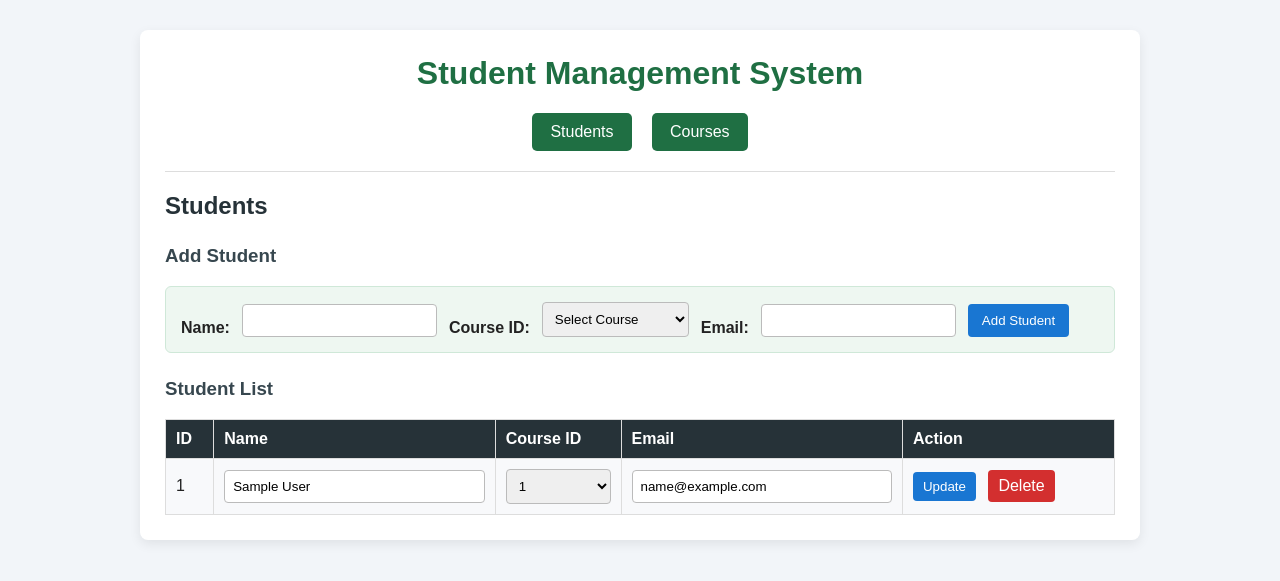
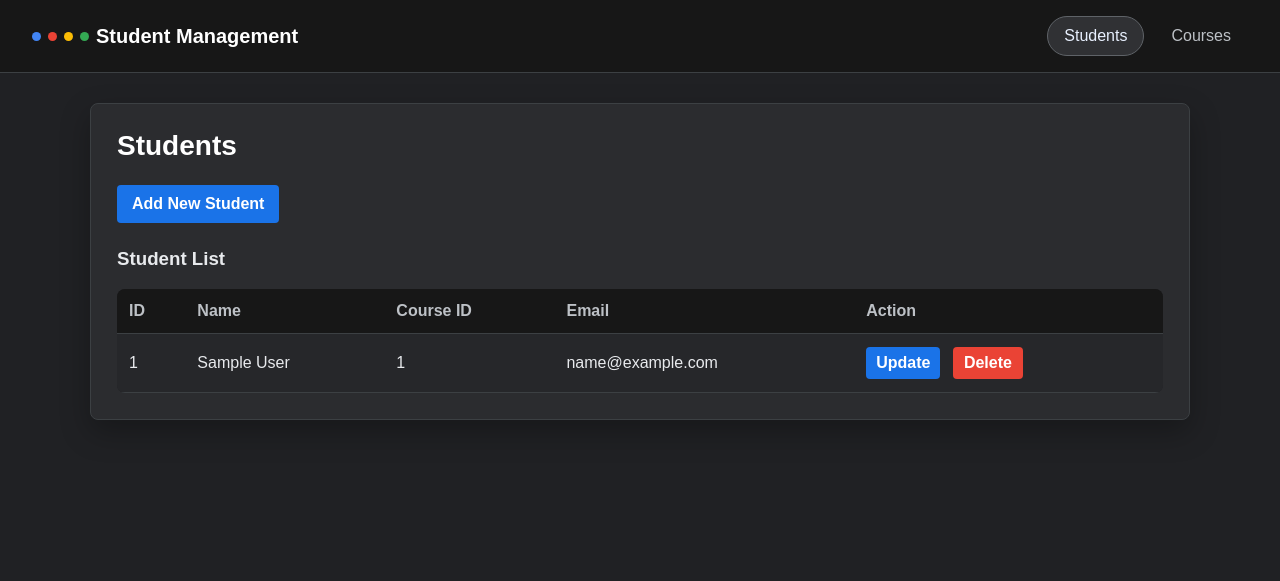
Before and after one commit to SidharthBScCS/student-management-system-MYSQL, a Flask app: page / in a window 1280 px wide. Shown: the top 581 px of the page. Run offline with Flask 3, Linux system fonts and the light colour scheme; tables that the repository leaves empty hold one stand-in row (values such as "Sample post").

Commit message:
Style added

```diff
--- a/static/style.css
+++ b/static/style.css
@@ -4,99 +4,146 @@
 
 body {
     margin: 0;
-    font-family: Arial, sans-serif;
-    background-color: #f2f5f9;
-    color: #222;
+    font-family: Arial, Helvetica, sans-serif;
+    background-color: #202124;
+    color: #e8eaed;
+}
+
+.top-nav {
+    position: sticky;
+    top: 0;
+    z-index: 5;
+    display: flex;
+    justify-content: space-between;
+    align-items: center;
+    gap: 20px;
+    padding: 16px 32px;
+    background-color: #171717;
+    border-bottom: 1px solid #3c4043;
+}
+
+.brand {
+    display: flex;
+    align-items: center;
+    gap: 7px;
+    color: #ffffff;
+    font-size: 20px;
+    font-weight: bold;
+    text-decoration: none;
+}
+
+.brand-dot {
+    width: 9px;
+    height: 9px;
+    border-radius: 50%;
+}
+
+.blue {
+    background-color: #4285f4;
+}
+
+.red {
+    background-color: #ea4335;
+}
+
+.yellow {
+    background-color: #fbbc05;
+}
+
+.green {
+    background-color: #34a853;
+}
+
+.nav-links {
+    display: flex;
+    gap: 10px;
+}
+
+.nav-links a {
+    padding: 10px 16px;
+    color: #bdc1c6;
+    background-color: transparent;
+    border: 1px solid transparent;
+    border-radius: 999px;
+    text-decoration: none;
+}
+
+.nav-links a:hover,
+.nav-links a.active {
+    color: #e8f0fe;
+    background-color: #303134;
+    border-color: #5f6368;
 }
 
 .container {
-    width: 90%;
-    max-width: 1000px;
+    width: 92%;
+    max-width: 1100px;
     margin: 30px auto;
-    background-color: #ffffff;
-    padding: 25px;
+    padding: 26px;
+    background-color: #2b2c2f;
+    border: 1px solid #3c4043;
     border-radius: 8px;
-    box-shadow: 0 4px 12px rgba(0, 0, 0, 0.08);
+    box-shadow: 0 12px 30px rgba(0, 0, 0, 0.28);
 }
 
 h1 {
     margin-top: 0;
-    color: #1f6f43;
+    color: #e8eaed;
     text-align: center;
 }
 
 h2 {
-    color: #263238;
+    margin-top: 0;
+    color: #ffffff;
+    font-size: 28px;
 }
 
 h3 {
     margin-top: 25px;
-    color: #37474f;
-}
-
-nav {
-    text-align: center;
-    margin: 18px 0;
-}
-
-nav a {
-    display: inline-block;
-    margin: 0 8px;
-    padding: 10px 18px;
-    color: #ffffff;
-    background-color: #1f6f43;
-    text-decoration: none;
-    border-radius: 5px;
-}
-
-nav a:hover {
-    background-color: #155832;
+    color: #e8eaed;
 }
 
 hr {
     border: none;
-    border-top: 1px solid #dddddd;
+    border-top: 1px solid #3c4043;
     margin: 20px 0;
-}
-
-.add-form {
-    display: flex;
-    flex-wrap: wrap;
-    gap: 12px;
-    align-items: end;
-    padding: 15px;
-    background-color: #eef7f1;
-    border: 1px solid #cfe8d8;
-    border-radius: 6px;
 }
 
 label {
     font-weight: bold;
+    color: #e8eaed;
 }
 
 input,
 select {
-    padding: 8px;
-    border: 1px solid #bbbbbb;
+    padding: 9px 10px;
+    color: #e8eaed;
+    background-color: #202124;
+    border: 1px solid #5f6368;
     border-radius: 4px;
+    outline: none;
 }
 
-table input,
-table select {
-    width: 100%;
+input:focus,
+select:focus {
+    border-color: #8ab4f8;
+    box-shadow: 0 0 0 2px rgba(138, 180, 248, 0.22);
 }
 
 .btn {
-    padding: 9px 14px;
+    display: inline-block;
+    padding: 10px 15px;
     color: #ffffff;
-    background-color: #1976d2;
+    background-color: #1a73e8;
     border: none;
     border-radius: 4px;
     cursor: pointer;
+    text-decoration: none;
+    font-weight: bold;
 }
 
 .btn:hover {
-    background-color: #0d5ca8;
+    background-color: #185abc;
 }
 
 .small-btn {
@@ -106,36 +153,141 @@ table select {
 table {
     width: 100%;
     border-collapse: collapse;
-    margin-top: 12px;
-    background-color: #ffffff;
+    margin-top: 14px;
+    background-color: #202124;
+    border-radius: 8px;
+    overflow: hidden;
 }
 
 th,
 td {
-    padding: 10px;
-    border: 1px solid #dddddd;
+    padding: 13px 12px;
+    border-bottom: 1px solid #3c4043;
     text-align: left;
 }
 
 th {
-    color: #ffffff;
-    background-color: #263238;
+    color: #bdc1c6;
+    background-color: #171717;
+    font-weight: bold;
 }
 
 tr:nth-child(even) {
-    background-color: #f8f9fb;
+    background-color: #26272a;
+}
+
+tr:hover {
+    background-color: #303134;
 }
 
 .delete-link {
     display: inline-block;
     margin-left: 8px;
-    padding: 7px 10px;
+    padding: 7px 11px;
     color: #ffffff;
-    background-color: #d32f2f;
+    background-color: #ea4335;
     text-decoration: none;
     border-radius: 4px;
+    font-weight: bold;
 }
 
 .delete-link:hover {
-    background-color: #a92323;
+    background-color: #c5221f;
 }
+
+.modal {
+    display: none;
+    position: fixed;
+    z-index: 10;
+    top: 0;
+    left: 0;
+    width: 100%;
+    height: 100%;
+    background-color: rgba(0, 0, 0, 0.72);
+}
+
+.modal:target {
+    display: block;
+}
+
+.modal-box {
+    width: 90%;
+    max-width: 450px;
+    margin: 90px auto;
+    padding: 25px;
+    background-color: #2b2c2f;
+    border: 1px solid #5f6368;
+    border-radius: 8px;
+    box-shadow: 0 16px 40px rgba(0, 0, 0, 0.45);
+    position: relative;
+}
+
+.modal-box h3 {
+    margin-top: 0;
+}
+
+.close-btn {
+    position: absolute;
+    top: 12px;
+    right: 15px;
+    color: #ffffff;
+    background-color: #ea4335;
+    padding: 4px 8px;
+    text-decoration: none;
+    border-radius: 4px;
+    font-size: 12px;
+}
+
+.modal-form {
+    display: flex;
+    flex-direction: column;
+    gap: 14px;
+}
+
+.form-row {
+    display: grid;
+    grid-template-columns: 110px 1fr;
+    align-items: center;
+    gap: 12px;
+    width: 100%;
+}
+
+.modal-form input,
+.modal-form select {
+    width: 100%;
+}
+
+.modal-form .btn {
+    margin-left: 122px;
+    align-self: flex-start;
+}
+
+@media (max-width: 650px) {
+    .top-nav {
+        flex-direction: column;
+        align-items: flex-start;
+        padding: 16px;
+    }
+
+    .nav-links {
+        width: 100%;
+    }
+
+    .nav-links a {
+        flex: 1;
+        text-align: center;
+    }
+
+    .container {
+        width: 94%;
+        padding: 18px;
+    }
+
+    .form-row {
+        grid-template-columns: 1fr;
+    }
+
+    .modal-form .btn {
+        margin-left: 0;
+    }
+}
--- a/templates/base.html
+++ b/templates/base.html
@@ -2,20 +2,26 @@
 <html>
 <head>
     <title>{% block title %}Student Management{% endblock %}</title>
-    <link rel="stylesheet" href="{{ url_for('static', filename='style.css') }}">
+    <link rel="stylesheet" href="{{ url_for('static', filename='style.css') }}?v=3">
 </head>
 <body>
-    <div class="container">
-        <h1>Student Management System</h1>
+    <header class="top-nav">
+        <a class="brand" href="{{ url_for('students') }}">
+            <span class="brand-dot blue"></span>
+            <span class="brand-dot red"></span>
+            <span class="brand-dot yellow"></span>
+            <span class="brand-dot green"></span>
+            <span>Student Management</span>
+        </a>
 
-        <nav>
-            <a href="{{ url_for('students') }}">Students</a>
-            <a href="{{ url_for('courses') }}">Courses</a>
+        <nav class="nav-links">
+            <a class="{% if request.endpoint == 'students' %}active{% endif %}" href="{{ url_for('students') }}">Students</a>
+            <a class="{% if request.endpoint == 'courses' %}active{% endif %}" href="{{ url_for('courses') }}">Courses</a>
         </nav>
+    </header>
 
-        <hr>
-
+    <main class="container">
         {% block body %}{% endblock %}
-    </div>
+    </main>
 </body>
 </html>
--- a/templates/students.html
+++ b/templates/students.html
@@ -5,11 +5,20 @@
 {% block body %}
     <h2>Students</h2>
 
+    <a class="btn" href="#addStudentModal">Add New Student</a>
+
+    <div id="addStudentModal" class="modal">
+        <div class="modal-box">
+            <a class="close-btn" href="#">X</a>
             <h3>Add Student</h3>
-    <form class="add-form" action="{{ url_for('add_student') }}" method="POST">
+
+            <form class="modal-form" action="{{ url_for('add_student') }}" method="POST">
+                <div class="form-row">
                     <label>Name:</label>
                     <input type="text" name="name" required>
+                </div>
 
+                <div class="form-row">
                     <label>Course ID:</label>
                     <select name="course_id" required>
                         <option value="">Select Course</option>
@@ -17,12 +26,17 @@
                             <option value="{{ course.id }}">{{ course.id }} - {{ course.course_name }}</option>
                         {% endfor %}
                     </select>
+                </div>
 
+                <div class="form-row">
                     <label>Email:</label>
                     <input type="email" name="email" required>
+                </div>
 
                 <button class="btn" type="submit">Add Student</button>
             </form>
+        </div>
+    </div>
 
     <h3>Student List</h3>
     <table>
@@ -36,29 +50,49 @@
 
         {% for student in students %}
         <tr>
-            <form action="{{ url_for('update_student', id=student.id) }}" method="POST">
             <td>{{ student.id }}</td>
+            <td>{{ student.name }}</td>
+            <td>{{ student.course_id }}</td>
+            <td>{{ student.email }}</td>
             <td>
+                <a class="btn small-btn" href="#editStudentModal{{ student.id }}">Update</a>
+                <a class="delete-link" href="{{ url_for('delete_student', id=student.id) }}">Delete</a>
+            </td>
+        </tr>
+        {% endfor %}
+    </table>
+
+    {% for student in students %}
+    <div id="editStudentModal{{ student.id }}" class="modal">
+        <div class="modal-box">
+            <a class="close-btn" href="#">X</a>
+            <h3>Edit Student</h3>
+
+            <form class="modal-form" action="{{ url_for('update_student', id=student.id) }}" method="POST">
+                <div class="form-row">
+                    <label>Name:</label>
                     <input type="text" name="name" value="{{ student.name }}" required>
-                </td>
-                <td>
+                </div>
+
+                <div class="form-row">
+                    <label>Course ID:</label>
                     <select name="course_id" required>
                         {% for course in courses %}
                             <option value="{{ course.id }}" {% if student.course_id == course.id %}selected{% endif %}>
-                                {{ course.id }}
+                                {{ course.id }} - {{ course.course_name }}
                             </option>
                         {% endfor %}
                     </select>
-                </td>
-                <td>
+                </div>
+
+                <div class="form-row">
+                    <label>Email:</label>
                     <input type="email" name="email" value="{{ student.email }}" required>
-                </td>
-                <td>
-                    <button class="btn small-btn" type="submit">Update</button>
-                    <a class="delete-link" href="{{ url_for('delete_student', id=student.id) }}">Delete</a>
-                </td>
+                </div>
+
+                <button class="btn" type="submit">Update Student</button>
             </form>
-        </tr>
+        </div>
+    </div>
     {% endfor %}
-    </table>
 {% endblock %}
```
Also changed, not shown: templates/courses.html (+39 -10 lines). Lines whose indentation alone changed are shown as unchanged.
